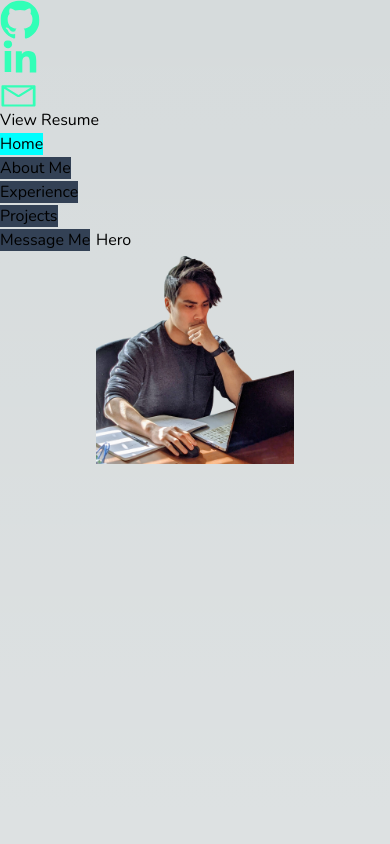
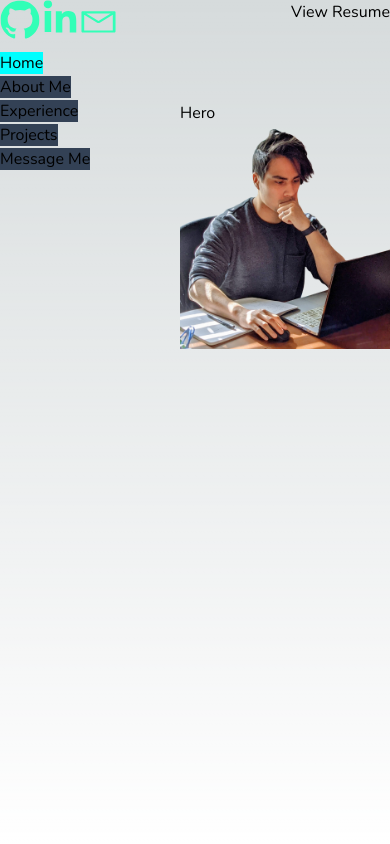
Before and after one commit to Cris-Morales/Cris-Morales-Portfolio-Website, a Next.js app: page / in a window 390 px wide. Shown: the top 844 px of the page. Built offline with nearby package versions, Linux system fonts and the light colour scheme.

Commit message:
got a redumentary layout with custom tailwind classes. will look into media queries and define the layout for the header and nav.

```diff
--- a/app/layout.tsx
+++ b/app/layout.tsx
@@ -22,9 +22,9 @@ export default function RootLayout({
   return (
     <html lang="en">
       <body className={`${nunito.className} antialiased`}>
-        <div>
+        <div className="flex h-screen flex-col">
           <Header />
-          <div>
+          <div className="flex p-content">
             <Navbar />
             {children}
           </div>
--- a/app/page.tsx
+++ b/app/page.tsx
@@ -10,7 +10,7 @@ import Contact from "./ui/contact/Contact";
 
 export default function Home() {
   return (
-    <main className="flex min-h-screen flex-col items-center justify-between p-24">
+    <main className="p-main m-hero">
       <Hero />
       <AboutMe />
       <Experience />
--- a/app/ui/Header.tsx
+++ b/app/ui/Header.tsx
@@ -4,8 +4,8 @@ import Link from "next/link"
 export default function Header() {
 
     return (
-        <header className="">
-            <ul>
+        <header className="flex justify-between fixed w-screen h-header">
+            <ul className="flex">
                 <li>
                     <Link href='https://github.com/Cris-Morales'>
                         <Image
--- a/app/ui/about/AboutMe.tsx
+++ b/app/ui/about/AboutMe.tsx
@@ -4,7 +4,7 @@ import Image from "next/image"
 export default function AboutMe() {
 
     return (
-        <section id='about' className="h-screen">
+        <section id='about' className="h-section">
             <div>
                 About
             </div>
--- a/app/ui/contact/Contact.tsx
+++ b/app/ui/contact/Contact.tsx
@@ -2,7 +2,7 @@
 export default function Contact() {
 
     return (
-        <section id='contact' className="h-screen">
+        <section id='contact' className="h-section">
             Contact
         </section>
     )
--- a/app/ui/experience/ExperienceSection.tsx
+++ b/app/ui/experience/ExperienceSection.tsx
@@ -2,7 +2,7 @@
 export default function Experience() {
 
     return (
-        <section id='experience' className="h-screen">
+        <section id='experience' className="h-section">
             <div>
                 Experience
             </div>
--- a/app/ui/hero/Hero.tsx
+++ b/app/ui/hero/Hero.tsx
@@ -4,7 +4,7 @@ import Image from "next/image"
 export default function Hero() {
 
     return (
-        <section id='home' className="h-screen">
+        <section id='home' className="h-section">
             <div>
                 Hero
             </div>
--- a/app/ui/navbar/Navbar.tsx
+++ b/app/ui/navbar/Navbar.tsx
@@ -16,7 +16,7 @@ export default function Navbar() {
     };
 
     return (
-        <nav className="flex flex-col justify-center fixed">
+        <nav className="flex flex-col fixed">
             <ul>
                 <li>
                     <Link className='bg-slate-700 active' href='#home' onClick={handleScroll}>
--- a/tailwind.config.ts
+++ b/tailwind.config.ts
@@ -13,6 +13,17 @@ const config: Config = {
         "gradient-conic":
           "conic-gradient(from 180deg at 50% 50%, var(--tw-gradient-stops))",
       },
+      height: {
+        "section": '90vh',
+        "header": '6vh'
+      },
+      padding: {
+        "content": '6vh 0px 0px 0px',
+        "main": '0px 0px 0px 180px'
+      },
+      margin: {
+        "hero": '6vh 0px 0px 0px'
+      }
     },
   },
   plugins: [],
```
